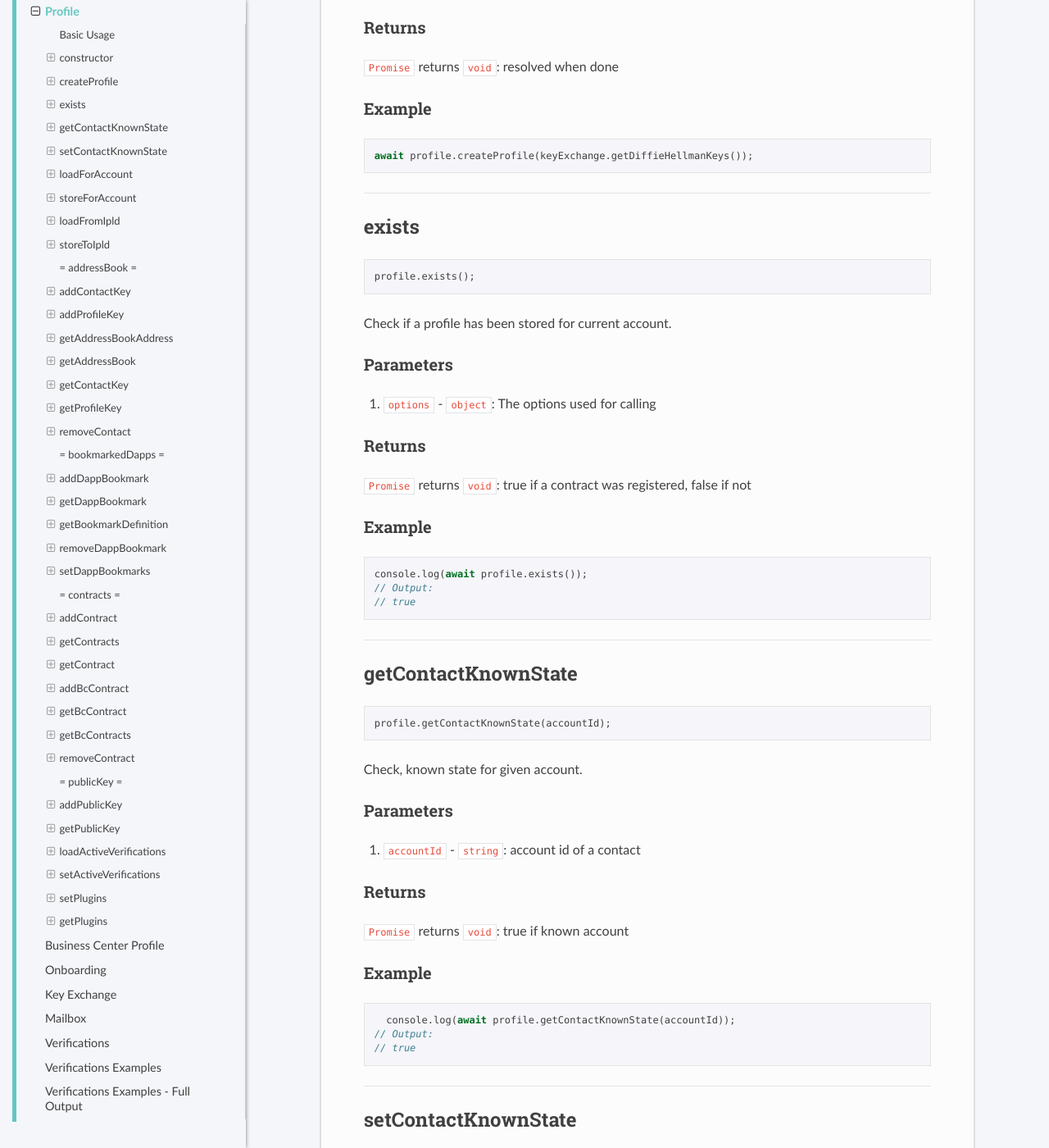
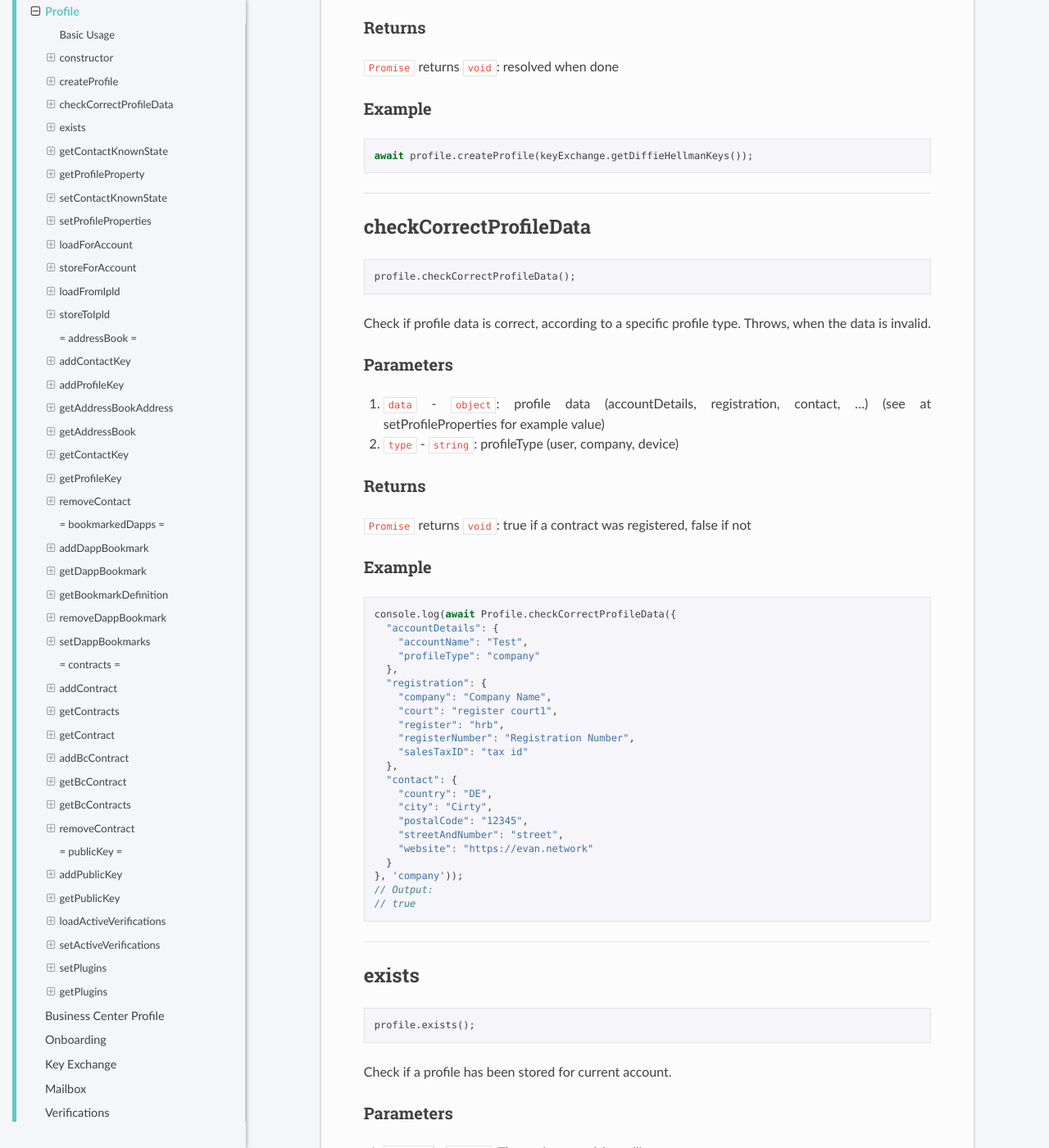
Before and after one commit to evannetwork/api-blockchain-core, a Sphinx documentation site: the page built from docs/profile/profile.rst, in a window 1280 px wide and 1400 px high, scrolled down 2601 px. Shown: the whole window at 82% size. Built offline with Sphinx 7.4.7 and the Read the Docs theme 2.0.0, drawn with Linux system fonts in a browser that asks for light colours; pages that are not in the unit, such as notebooks, are missing from menus; some of the changed text lies outside the part shown.

Commit message:
add missing documentation for new profile functions
- [CORE-457]

```diff
--- a/docs/profile/profile.rst
+++ b/docs/profile/profile.rst
@@ -148,6 +148,60 @@
   await profile.createProfile(keyExchange.getDiffieHellmanKeys());
 
 
+------------------------------------------------------------------------------
+
+.. _profile_checkCorrectProfileData:
+
+checkCorrectProfileData
+================================================================================
+
+.. code-block:: typescript
+
+  profile.checkCorrectProfileData();
+
+Check if profile data is correct, according to a specific profile type. Throws, when the data is invalid.
+
+----------
+Parameters
+----------
+
+#. ``data`` - ``object``: profile data (accountDetails, registration, contact, ...) (see at setProfileProperties for example value)
+#. ``type`` - ``string``: profileType (user, company, device)
+
+-------
+Returns
+-------
+
+``Promise`` returns ``void``: true if a contract was registered, false if not
+
+-------
+Example
+-------
+
+.. code-block:: typescript
+
+  console.log(await Profile.checkCorrectProfileData({
+    "accountDetails": {
+      "accountName": "Test",
+      "profileType": "company"
+    },
+    "registration": {
+      "company": "Company Name",
+      "court": "register court1",
+      "register": "hrb",
+      "registerNumber": "Registration Number",
+      "salesTaxID": "tax id"
+    },
+    "contact": {
+      "country": "DE",
+      "city": "Cirty",
+      "postalCode": "12345",
+      "streetAndNumber": "street",
+      "website": "https://evan.network"
+    }
+  }, 'company'));
+  // Output:
+  // true
 
 ------------------------------------------------------------------------------
 
@@ -222,6 +276,44 @@
   // true
 
 
+------------------------------------------------------------------------------
+
+.. _profile_getProfileProperty:
+
+getProfileProperty
+================================================================================
+
+.. code-block:: typescript
+
+  profile.getProfileProperty(property);
+
+Return the saved profile information according to the specified profile type. No type directly uses "user" type.
+
+----------
+Parameters
+----------
+
+#. ``property`` - ``string``: Restrict properties that should be loaded.
+
+-------
+Returns
+-------
+
+``Promise`` returns ``void``: true if known account
+
+-------
+Example
+-------
+
+.. code-block:: typescript
+
+    console.log(await profile.getProfileProperty('accountDetails'));
+  // Output:
+  // {
+  //    "accountName": "Test",
+  //    "profileType": "company"
+  // }
+
 
 ------------------------------------------------------------------------------
 
@@ -257,6 +349,60 @@
 
   // mark accountId as a known contact
   profile.setContactKnownState(accountId, true);
+
+
+------------------------------------------------------------------------------
+
+.. _profile_setProfileProperties:
+
+setProfileProperties
+================================================================================
+
+.. code-block:: typescript
+
+  profile.setProfileProperties(payload);
+
+Takes a set of profile properties and saves them into the profile DataContainer. Throws errors, if not the correct properties are applied for the specified account type.
+
+----------
+Parameters
+----------
+
+#. ``payload`` - ``any``: Object that should saved. Each entry will be saved as seperated entry.
+
+-------
+Returns
+-------
+
+``Promise`` returns ``void``: resolved when done
+
+-------
+Example
+-------
+
+.. code-block:: typescript
+
+  // mark accountId as a known contact
+  profile.setProfileProperties({
+    "accountDetails": {
+      "accountName": "Test",
+      "profileType": "company"
+    },
+    "registration": {
+      "company": "Company Name",
+      "court": "register court1",
+      "register": "hrb",
+      "registerNumber": "Registration Number",
+      "salesTaxID": "tax id"
+    },
+    "contact": {
+      "country": "DE",
+      "city": "Cirty",
+      "postalCode": "12345",
+      "streetAndNumber": "street",
+      "website": "https://evan.network"
+    }
+  });
 
 
 
```
Also changed, not shown: 1 other file.
